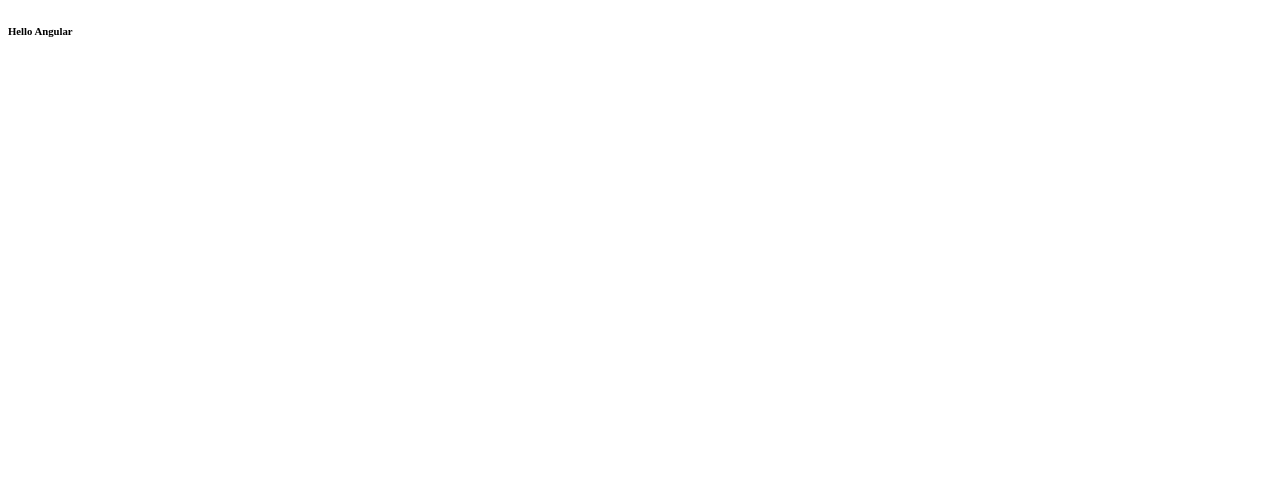
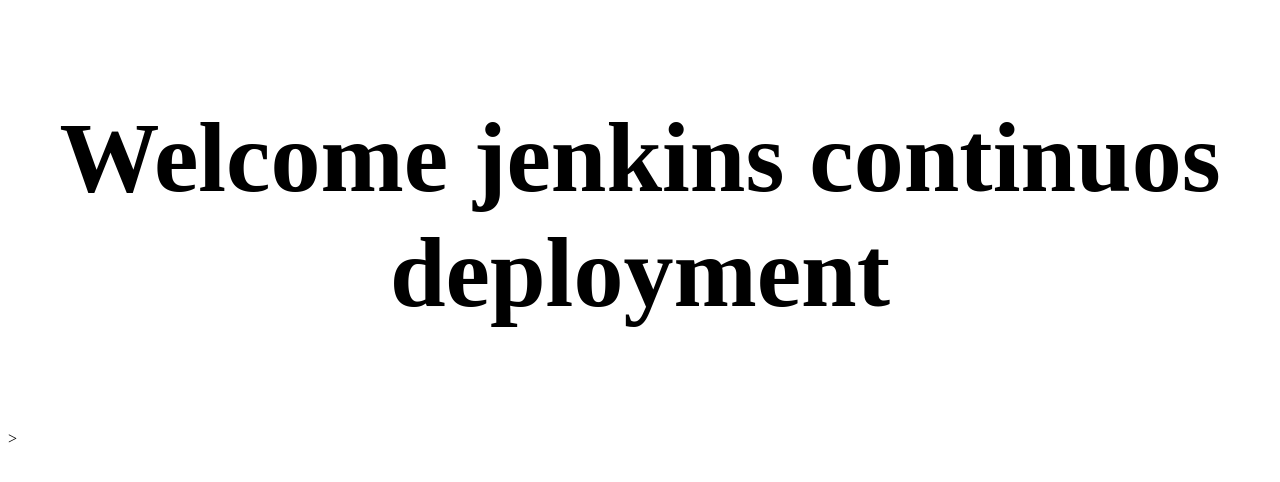
Before and after one commit to KarthikRao123/Jenkins, an Angular app: page / in a window 1280 px wide. Shown: the top 482 px of the page. Built offline with nearby package versions, Linux system fonts and the light colour scheme.

Commit message:
added changed to the app component with p tag

```diff
--- a/src/app/app.component.html
+++ b/src/app/app.component.html
@@ -1,2 +1,2 @@
-<h6>Hello Angular</h6>
+<p style="font-weight: bold;text-align: center;font-size: 100px;">Welcome jenkins continuos deployment</p>>
 <router-outlet></router-outlet>
```
Also changed, not shown: 4 other files (tests, documents, lock files or other folders).
